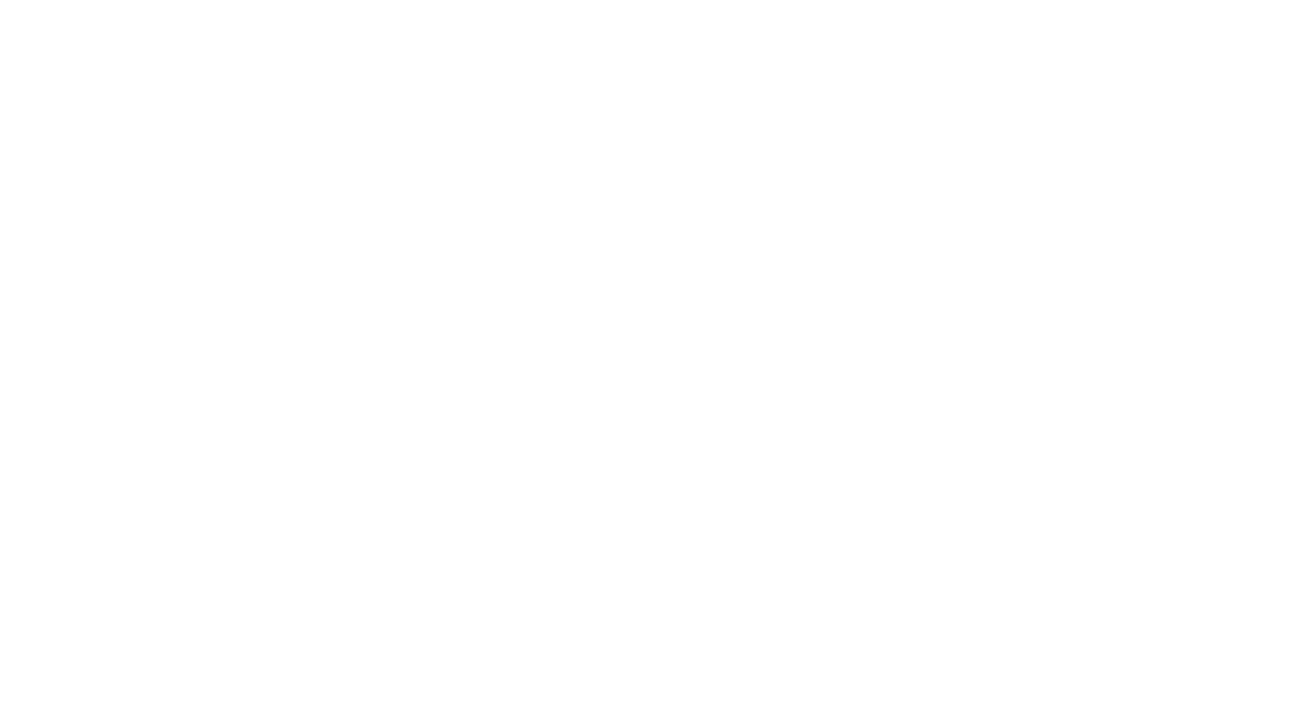
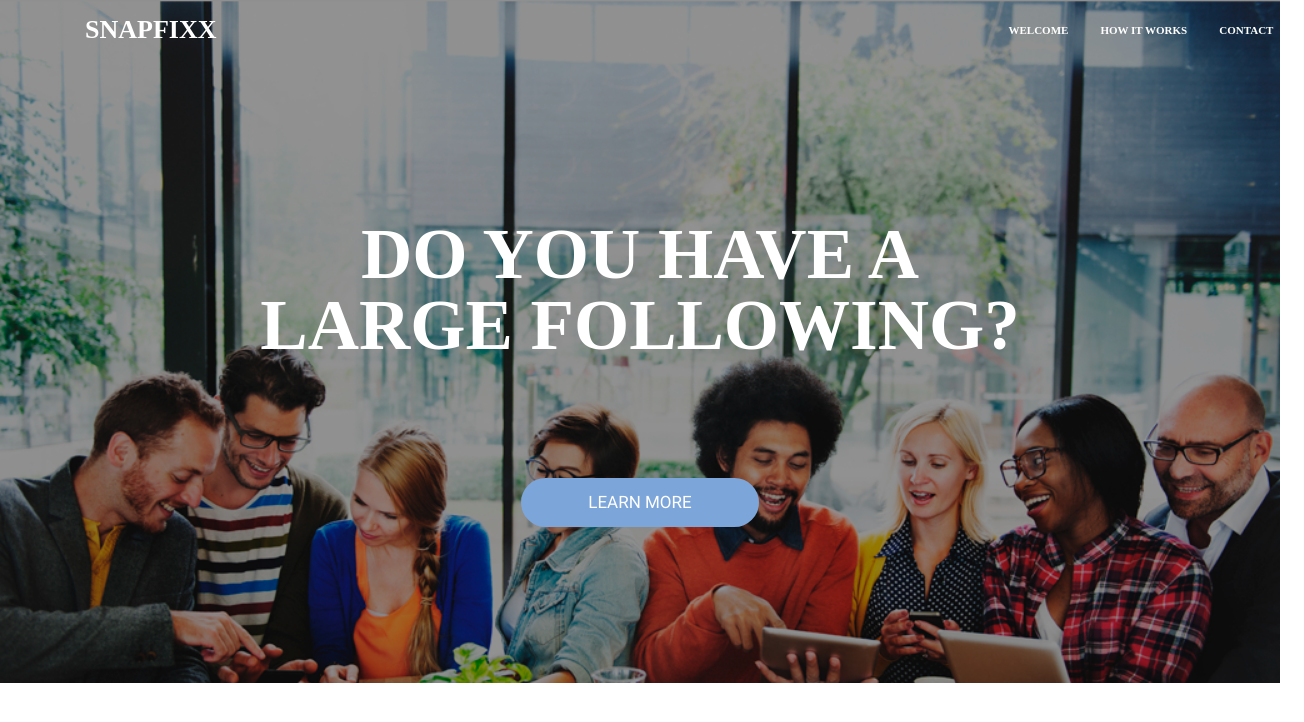
Before and after one commit to LoshakovaAnna/snapfixx-landing-course-project, a website built with webpack: page index.html in a window 1280 px wide. Shown: the whole page, 1304 px wide, since content can reach past the window. Built offline with nearby package versions, Linux system fonts and the light colour scheme; a web font is replaced by a local one.

Commit message:
add header

```diff
--- a/index.html
+++ b/index.html
@@ -8,7 +8,21 @@
     <script src="bundle.js"></script>
 </head>
 <body>
-  <header></header>
+  <header>
+      <div class="d-flex flex-row nav-line">
+          <div class="name-company col-9">SNAPFIXX</div>
+
+          <nav class=" d-flex flex-row col-auto justify-content-between">
+              <a href="#" class="nav-link">WELCOME</a>
+              <a href="#" class="nav-link">HOW IT WORKS</a>
+              <a href="#" class="nav-link">CONTACT</a>
+          </nav>
+      </div>
+      <h1 class="main-title text-center mx-auto">DO YOU HAVE A  LARGE FOLLOWING?</h1>
+      <div class="text-center btn-learn-more mx-auto">LEARN MORE</div>
+  </header>
+
+
   <div class="download-section"></div>
   <div class="what-we-do"></div>
   <div class="icons-section"></div>
--- a/src/style/sass/main.scss
+++ b/src/style/sass/main.scss
@@ -1,2 +1,58 @@
 @import url(../css/reset.css);
 @import url(../css/fonts.css);
+
+header{
+    height: 683px;
+    background-image: url('../image/header-background.png');
+    background-repeat: no-repeat;
+    background-size: cover;
+    .nav-line{
+        padding-left: 70px;
+        padding-top: 17px;
+
+    }
+    .name-company{
+
+        color: #ffffff;
+        font-family: Reef;
+        font-size: 26px;
+        font-weight: 700;
+        text-transform: uppercase;
+    }
+    .nav-link{/*
+        width: 57px;
+        height: 8px;*/
+        color: #ffffff;
+        font-family: Raleway;
+        font-size: 11px;
+        font-weight: 700;
+        text-transform: uppercase;
+        &:hover{
+            border-bottom: solid #ffffff 3px;
+        }
+    }
+    .main-title{
+        margin-top: 175px;
+        width: 770px;
+        color: #ffffff;
+        font-family: Kartika;
+        font-size: 71px;
+        font-weight: 700;
+        text-transform: uppercase;
+    }
+    .btn-learn-more{
+        margin-top: 117px;
+        cursor: pointer;
+        width: 238px;
+        height: 49px;
+        background-color: #7ca5d9;
+        border-radius: 25px;
+
+
+        color: #ffffff;
+        font-family: 'Roboto-Regular';
+        font-size: 17px;
+        line-height: 49px;
+        text-transform: uppercase;
+    }
+}
```
